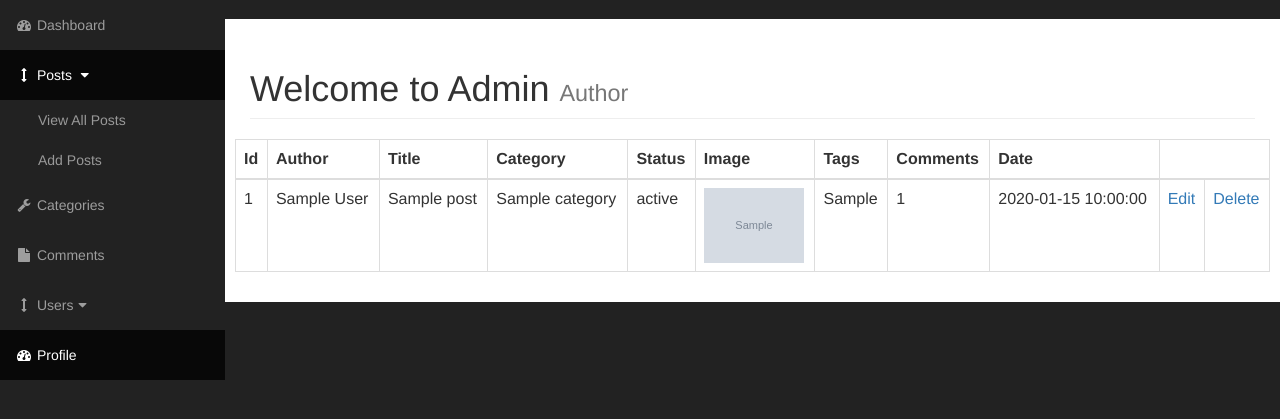
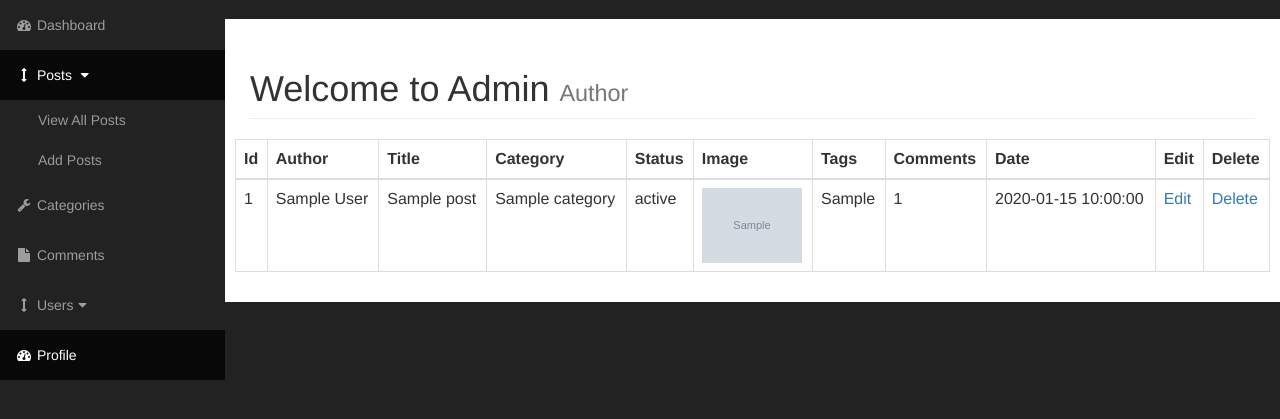
Before and after one commit to dreadlord-sedai/CMS-php, a PHP site: page /admin/posts.php in a window 1280 px wide. Shown: the part 51-470 px from the top of the page. Run offline with PHP 8.4, Linux system fonts and the light colour scheme; tables that the repository leaves empty or names only in its code hold one stand-in row (values such as "Sample post"); grey boxes marked "Sample" are stand-in pictures; grey boxes labelled with a size stand in for pictures from a placeholder-image service; some libraries are stand-ins or nearby versions.

Commit message:
Comments

```diff
--- a/admin/includes/view_all_posts.php
+++ b/admin/includes/view_all_posts.php
@@ -10,6 +10,8 @@
             <th>Tags</th>
             <th>Comments</th>
             <th>Date</th>
+            <th>Edit</th>
+            <th>Delete</th>
         </tr>
     </thead>
     <tbody></tbody>
```
